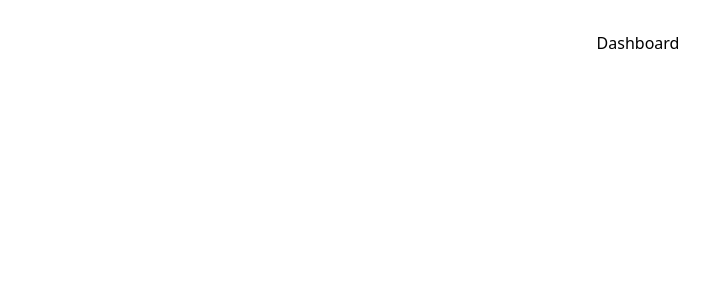
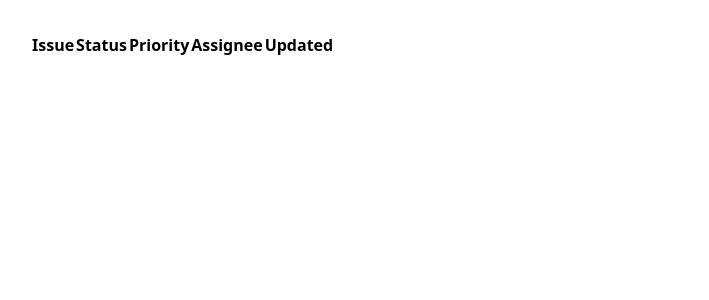
Before and after one commit to b-poole/project-dashboard, a React (Vite) app in the folder project-management-dashboard/: page / in a window 1280 px wide. Shown: the top 300 px of the page, without its empty margins (2-711 px from the left). Built offline with nearby package versions, Linux system fonts and the light colour scheme.

Commit message:
feat: scaffold dashboard layout structure

```diff
--- a/project-management-dashboard/src/App.tsx
+++ b/project-management-dashboard/src/App.tsx
@@ -2,11 +2,110 @@ import './App.css'
 
 function App() {
   return (
-    <>
-      <div>
-        Dashboard
+    <div className='app-shell'>
+      <div className='sidebar'>
+        <div className='brand-area'>
+          <span className='brand-accent' />
+
+        </div>
+
+        <div className='nav-list'>
+
+        </div>
+
+        <div className='sidebar-footer'>
+
+        </div>
       </div>
-    </>
+
+      <div className='main-content'>
+        <header className='app-header'>
+          <div className='project-selector'>
+
+          </div>
+
+          <div className='search-bar'>
+
+          </div>
+
+          <div className='header-actions'>
+
+          </div>
+        </header>
+
+        <main className='page-content'>
+          <div className='page-header'>
+            <div className='title'>
+
+            </div>
+
+            <div className='subtitle'>
+
+            </div>
+          </div>
+
+          <div className='filter-bar'>
+            <div className='filter-label'>
+
+            </div>
+
+            <div className='status-filter'>
+
+            </div>
+
+            <div className='priority-filter'>
+
+            </div>
+          </div>
+
+          <div className='issues-table'>
+            <table>
+              <thead className='table-header'>
+                <th>Issue</th>
+                <th>Status</th>
+                <th>Priority</th>
+                <th>Assignee</th>
+                <th>Updated</th>
+              </thead>
+
+              <tbody>
+                <tr className='issue-row'>
+                  <td className='issue-info'>
+                    <div className='issue-meta'>
+
+                    </div>
+
+                    <div className='issue-title'>
+
+                    </div>
+
+                    <div className='issue-tags'>
+
+                    </div>
+                  </td>
+
+                  <td className='status-badge'>
+
+                  </td>
+
+                  <td className='priority-indicator'>
+
+                  </td>
+
+                  <td className='assignee'>
+
+                  </td>
+
+                  <td className='updated-day'>
+
+                  </td>
+                </tr>
+              </tbody>
+            </table>
+          </div>
+        </main>
+      </div>
+    </div>
   )
 }
 
```
